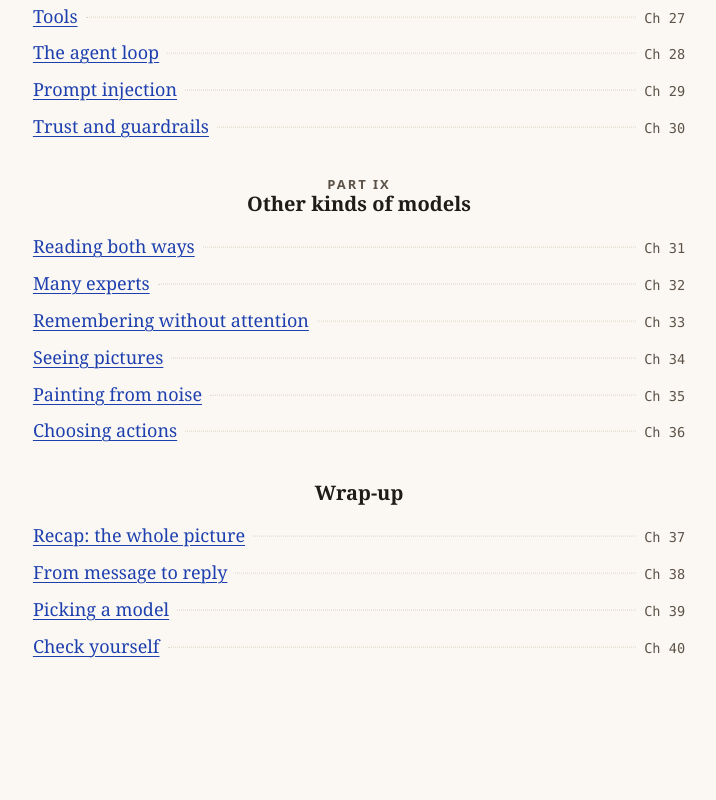
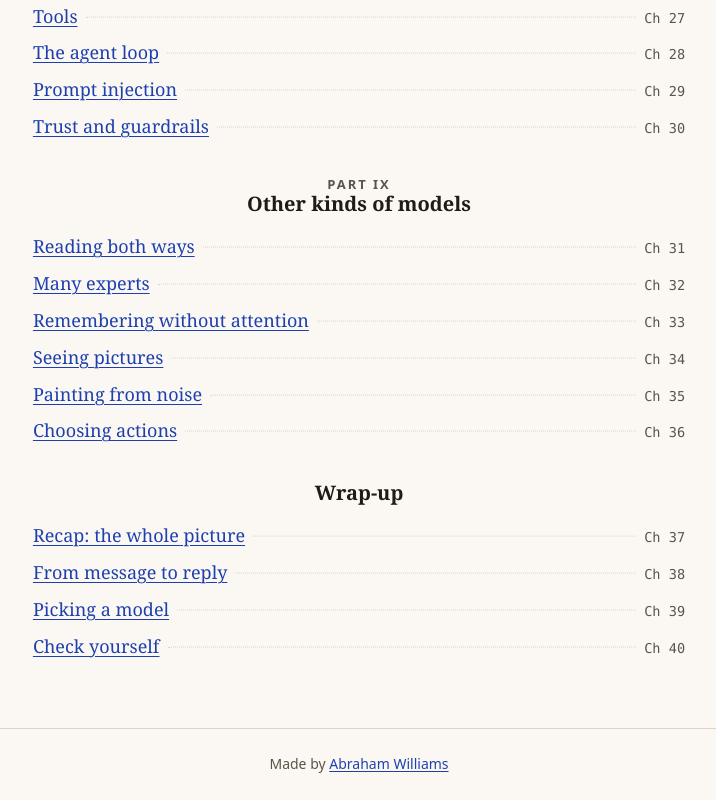
Before and after one commit to abraham/llm-kitchen, a SvelteKit app: page / in a window 1280 px wide. Shown: the part 2015-2815 px from the top of the page, without its empty margins (281-997 px from the left). Before the commit the page ends 2743 px from the top, so only its background shows below. Built offline with nearby package versions, Linux system fonts and the light colour scheme.

Commit message:
add footer

```diff
--- a/src/routes/+layout.svelte
+++ b/src/routes/+layout.svelte
@@ -37,6 +37,9 @@
 {/if}
 <AppBar levelChoice={LEVEL_CHOICE} />
 {@render children()}
+<footer class="site-footer">
+	Made by <a href="https://abrah.am/" rel="noopener noreferrer" target="_blank">Abraham Williams</a>
+</footer>
 
 <style>
 	.skip {
@@ -52,4 +55,13 @@
 	.skip:focus {
 		top: var(--space-2);
 	}
+
+	.site-footer {
+		padding: var(--space-6) var(--space-4);
+		border-top: 1px solid var(--rule);
+		color: var(--ink-muted);
+		font-family: var(--font-sans);
+		font-size: 0.875rem;
+		text-align: center;
+	}
 </style>
```
Also changed, not shown: 2 other files (tests, documents, lock files or other folders).
